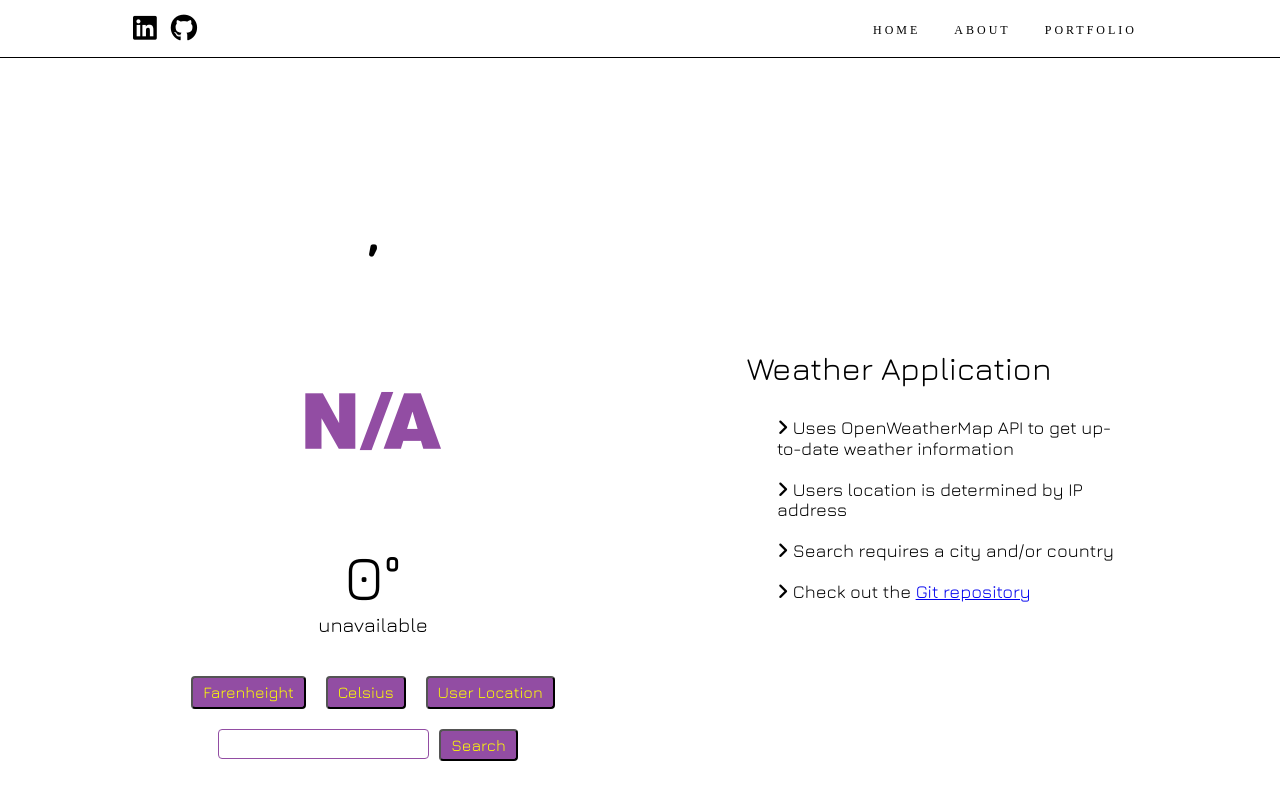
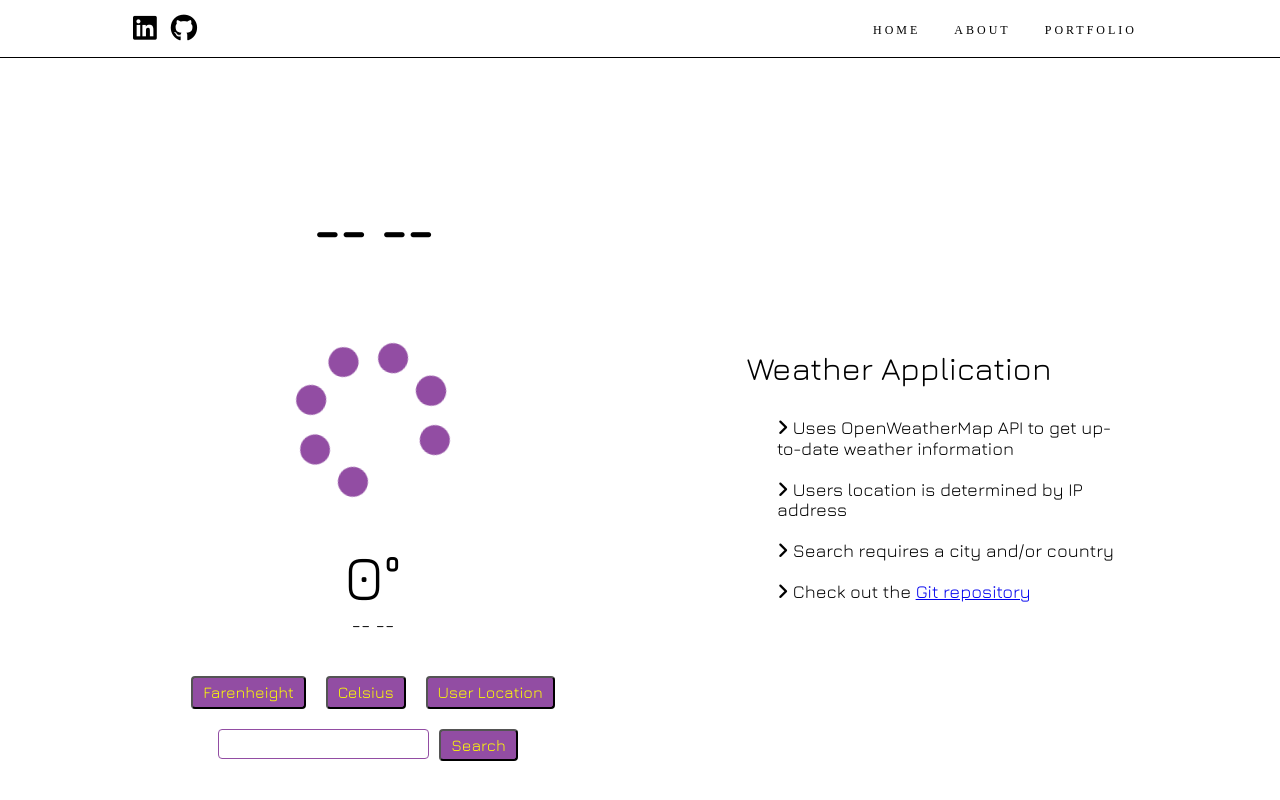
Before and after one commit to amfische/amfische.github.io, a Jekyll site: the page built from _portfolio/weather.html, in a window 1280 px wide. Shown: the top 800 px of the page. Built offline with Jekyll 4.4.1, drawn with Linux system fonts in a browser that asks for light colours; nearby versions of some CDN libraries; some web fonts are replaced; some of the changed lines change nothing that is shown.

Commit message:
refactored location search to use geolocation, still need to fix error handling

```diff
--- a/_includes/weather-footer.html
+++ b/_includes/weather-footer.html
@@ -8,14 +8,13 @@
 	new Vue({
 		el: '.display',
 		data: {
-			city: '',
-			country: '',
+			city: '-- --',
 			temp: 0,
 			unit: 'farenheight',
 			icon: 'wi-na',
-			iconDescription: 'unavailable',
+			iconDescription: '-- --',
 			input: '',
-			error: false
+			loading: true
 		},
 		methods: {
 			farenheight() {
@@ -30,49 +29,61 @@
 					this.unit = 'celsius'
 				}
 			},
+			getUserLocation() {
+				return new Promise((resolve, reject) => {
+					navigator.geolocation.getCurrentPosition((position) => {
+						resolve(position.coords)
+					}, function() {
+						reject('Location not available')
+					})
+				})
+			},
+			getLocalWeather() {
+				this.loading = true
+				this.getUserLocation()
+					.then((e) => {
+						let openWeatherMapURL = "http://api.openweathermap.org/data/2.5/weather" +
+							"?lat=" + e.latitude +
+							"&lon=" + e.longitude +
+							"&appid=51f61b5f031e34a4e3c790f126690615" +
+							"&units=imperial"
+						return axios.get(openWeatherMapURL)
+					})
+					.catch((error) => {
+						console.log('error', error)
+					})
+					.then((response) => {
+						this.displayResults(response)
+					})
+					.catch((error) => {
+						console.log('error', error)
+					})
+			},
 			searchWeatherByCity() {
+				this.loading = true
 				let openWeatherMapURL = "http://api.openweathermap.org/data/2.5/weather" +
 					"?q=" + this.input +
 					"&appid=51f61b5f031e34a4e3c790f126690615" +
 					"&units=imperial"
 				axios.get(openWeatherMapURL)
 					.then((response) => {
-						this.error = false
 						this.displayResults(response)
 					})
 					.catch((error) => {
-						this.error = true
-					})
-			},
-			getLocalWeather() {
-				axios.get('http://ipinfo.io') //switch to geolocation web api
-					.then((response) => {
-						let lat = response.data.loc.split(',')[0]
-						let lng = response.data.loc.split(',')[1]
-						let openWeatherMapURL = "http://api.openweathermap.org/data/2.5/weather" +
-							"?lat=" + lat +
-							"&lon=" + lng +
-							"&appid=51f61b5f031e34a4e3c790f126690615" +
-							"&units=imperial"
-						return axios.get(openWeatherMapURL)
-					})
-					.then((response) => {
-						this.error = false
-						this.displayResults(response)
+						this.loading = false
+						this.setIcon('n/a')
+						this.city = '-- --'
+						this.temp = 0
+						this.iconDescription = 'No results found'
 					})
 			},
 			displayResults(response) {
-				this.city = response.data.name
-				this.country = response.data.sys.country
+				this.loading = false
+				this.city = response.data.name + ', ' + response.data.sys.country
 				this.temp = response.data.main.temp
 				this.unit = 'farenheight'
 				this.setIcon(response.data.weather[0].icon)
 				this.iconDescription = response.data.weather[0].description
-				this.adjustIconHeight()
-			},
-			adjustIconHeight() {
-				var color = window.getComputedStyle(document.querySelector('.wi'), ':before').offSetHeight
-				console.log(color)
 			},
 			setIcon(icon) {
 				let _this = this
@@ -126,31 +137,17 @@
 					default:
 						_this.icon = 'wi-na'
 				}
-			},
-			getUserLocation() {
-				return new Promise((resolve, reject) => {
-					navigator.geolocation.getCurrentPosition((e) => {
-						resolve(e.coords)
-					})
-				})
 			}
 		},
 		mounted() {
-			// this.getLocalWeather()
 			if ("geolocation" in navigator) {
-				this.getUserLocation()
-					.then((e) => {
-						let openWeatherMapURL = "https://api.openweathermap.org/data/2.5/weather" +
-							"?lat=" + e.latitude +
-							"&lon=" + e.longitude +
-							"&appid=51f61b5f031e34a4e3c790f126690615" +
-							"&units=imperial"
-						return axios.get(openWeatherMapURL)
-					})
-					.then((response) => {
-						this.error = false
-						this.displayResults(response)
-					})
+				this.getLocalWeather()
+			} else {
+				this.loading = false
+				this.setIcon('n/a')
+				this.city = '-- --'
+				this.temp = 0
+				this.iconDescription = 'Geolocation not available in this browser, please try another browser or search by city'
 			}
 		}
 
--- a/_portfolio/weather.html
+++ b/_portfolio/weather.html
@@ -7,9 +7,12 @@
 	<div id="weather">
 
 		<div class="display">
-			<h1 v-text="city + ', ' + country"></h1>
-			<div class="icon">
+			<h1 v-text="city"></h1>
+			<div v-if="!loading" class="icon">
 				<i :class="['wi', icon]"></i>
+			</div>
+			<div v-if="loading" class="icon">
+				<i class="fa fa-spinner fa-spin"></i>
 			</div>
 			<div class="temperature">
 				<p v-text="temp + '&deg;'"></p>
@@ -21,10 +24,7 @@
 				<button @click="getLocalWeather">User Location</button>
 			</div>
 			<div class="city-search">
-				<div>
-					<input type="text" name="city" v-model="input" @keyup.enter="searchWeatherByCity">
-					<p v-show="error" v-text="'invalid entry'"></p>
-				</div>
+				<input type="text" name="city" v-model="input" @keyup.enter="searchWeatherByCity">
 				<input type="submit" value="Search" @click="searchWeatherByCity">
 			</div>
 		</div>
--- a/assets/_sass/weather.scss
+++ b/assets/_sass/weather.scss
@@ -19,7 +19,7 @@
 	  	align-items: center;
 	  	flex-direction: column;
 	  	margin: 0;
-	  	i.wi {
+	  	i {
 		  	margin: 0.25em 10px;
 				font-size: 10em;
 				color: rgb(146, 77, 163);
@@ -55,10 +55,6 @@
 	  	display: flex;
 	  	justify-content: center;
 	  	align-items: flex-start;
-	  	div p {
-	  		margin: 5px 0 0 10px;
-				color: red;
-	  	}
 			input[type=text] {
 		    padding: 5px 10px;
 		    border-radius: 4px;
```
